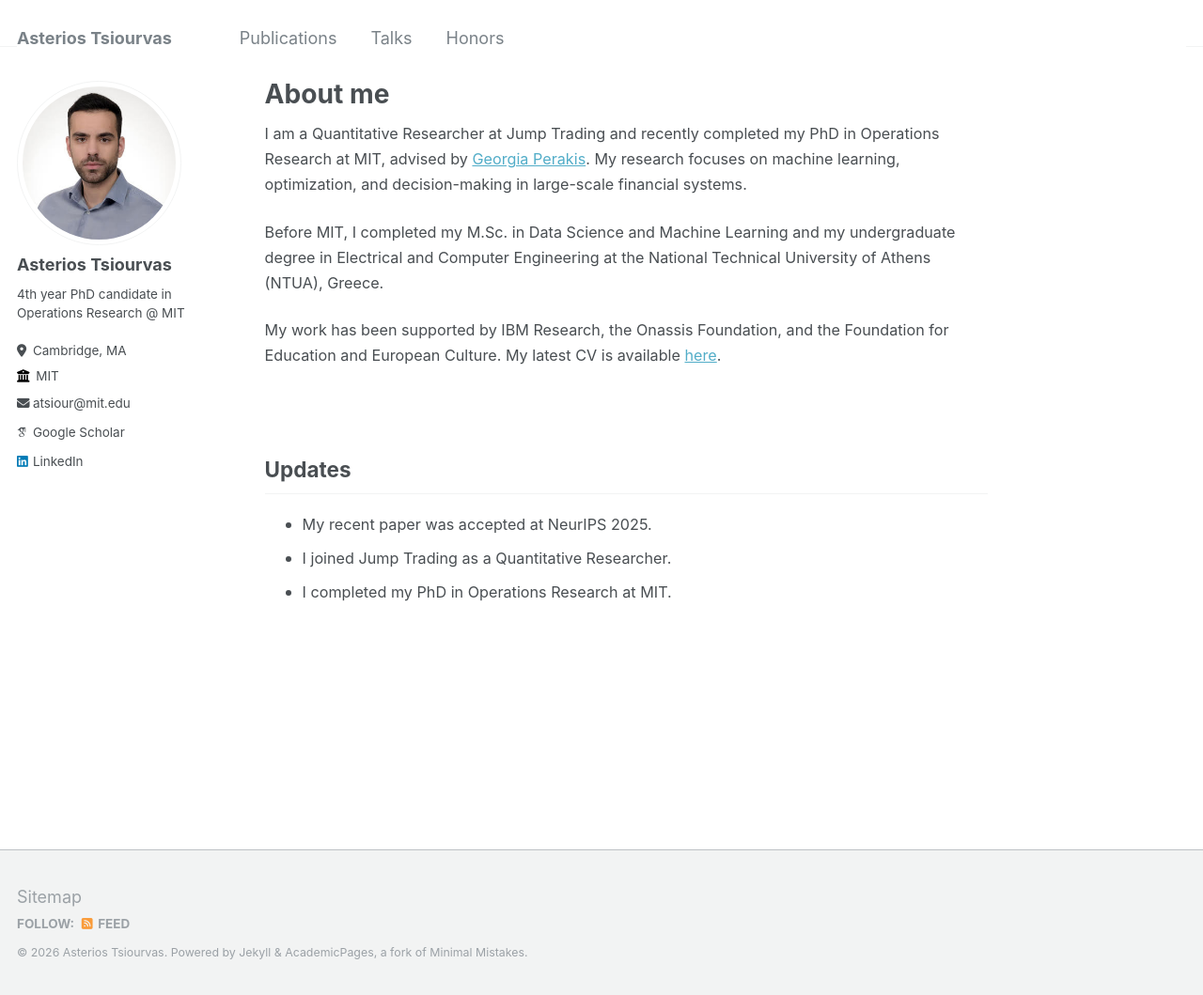
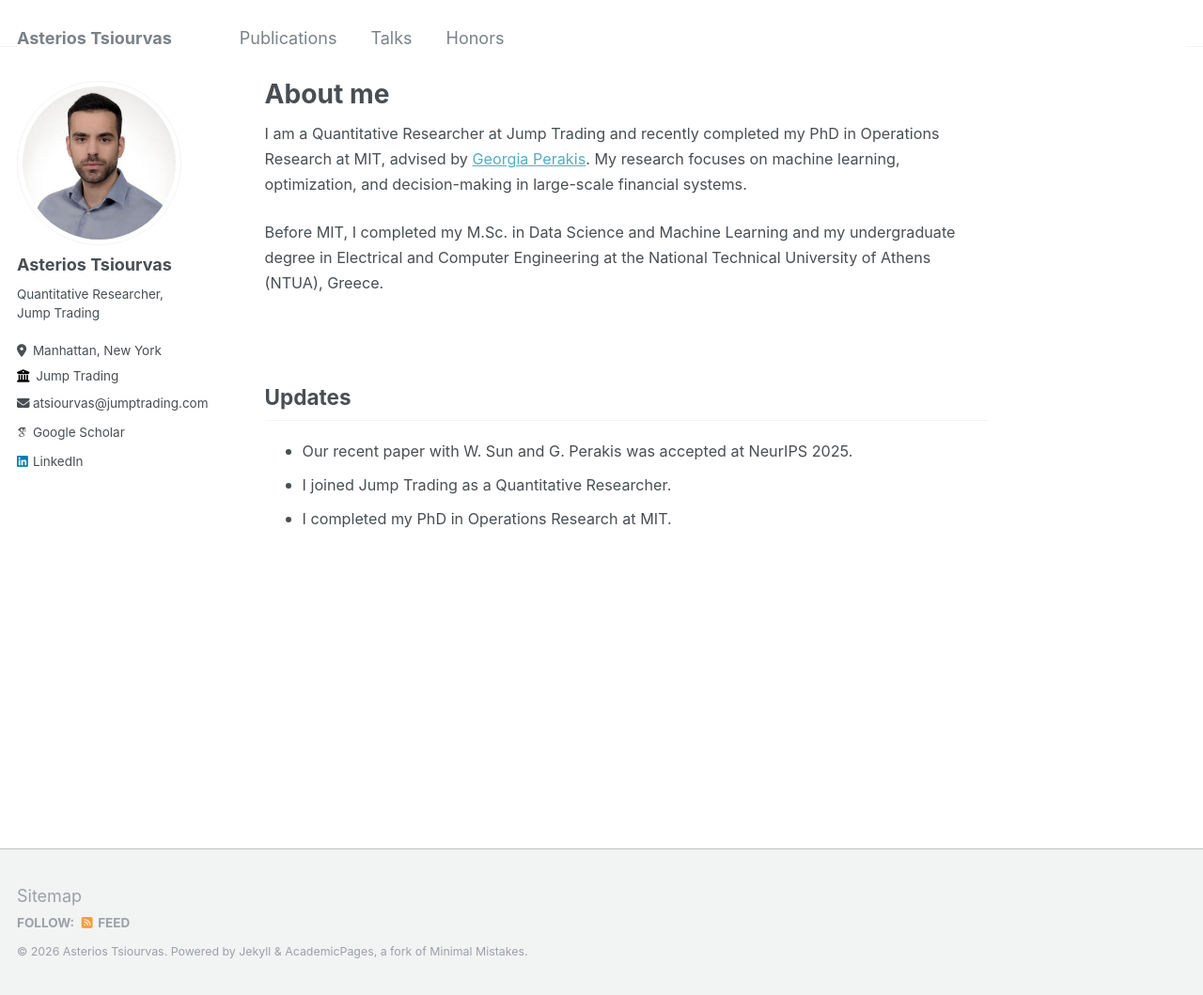
Before and after one commit to asterios-tsiourvas/asterios-tsiourvas.github.io, a Jekyll site: the page built from _pages/about.md, in a window 1280 px wide and 1059 px high. Shown: the whole window at 94% size. Built offline with Jekyll 4.4.1, drawn with Linux system fonts in a browser that asks for light colours; some web fonts are replaced.

Commit message:
updated sidebar

```diff
--- a/_config.yml
+++ b/_config.yml
@@ -24,11 +24,11 @@ author:
   avatar           : "asterios.png"
   name             : "Asterios Tsiourvas"
   # pronouns         : "he/his"
-  bio              : "4th year PhD candidate in Operations Research @ MIT"
-  location         : "Cambridge, MA"
-  employer         : "MIT"
+  bio              : "Quantitative Researcher, Jump Trading"
+  location         : "Manhattan, New York"
+  employer         : "Jump Trading"
   # uri              : # URL
-  email            : "atsiour@mit.edu"
+  email            : "atsiourvas@jumptrading.com"
 
   # Academic websites
   arxiv            : # URL - Update with the correct link to your profile
--- a/_data/ui-text.yml
+++ b/_data/ui-text.yml
@@ -25,7 +25,7 @@ en: &DEFAULT_EN
   feed_label                 : "Feed"
   powered_by                 : "Powered by"
   website_label              : "Website"
-  email_label                : "atsiour@mit.edu"
+  email_label                : "atsiourvas@jumptrading.com"
   recent_posts               : "Recent Posts"
   undefined_wpm              : "Undefined parameter words_per_minute at _config.yml"
   comment_form_info          : "Your email address will not be published. Required fields are marked"
--- a/_pages/about.md
+++ b/_pages/about.md
@@ -15,14 +15,10 @@ I am a Quantitative Researcher at Jump Trading and recently completed my PhD in
 Before MIT, I completed my M.Sc. in Data Science and Machine Learning and my undergraduate degree in Electrical and Computer Engineering at the National Technical University of Athens (NTUA), Greece.
 </span>
 
-<span style="font-size: 0.9em;">
-My work has been supported by IBM Research, the Onassis Foundation, and the Foundation for Education and European Culture. My latest CV is available [here](./Asterios_Tsiourvas_Academic_CV.pdf).
-</span>
-
 <br>
 
 ## Updates
 
-* <span style="font-size: 0.9em;">My recent paper was accepted at NeurIPS 2025.</span>
+* <span style="font-size: 0.9em;">Our recent paper with W. Sun and G. Perakis was accepted at NeurIPS 2025.</span>
 * <span style="font-size: 0.9em;">I joined Jump Trading as a Quantitative Researcher.</span>
 * <span style="font-size: 0.9em;">I completed my PhD in Operations Research at MIT.</span>
```
